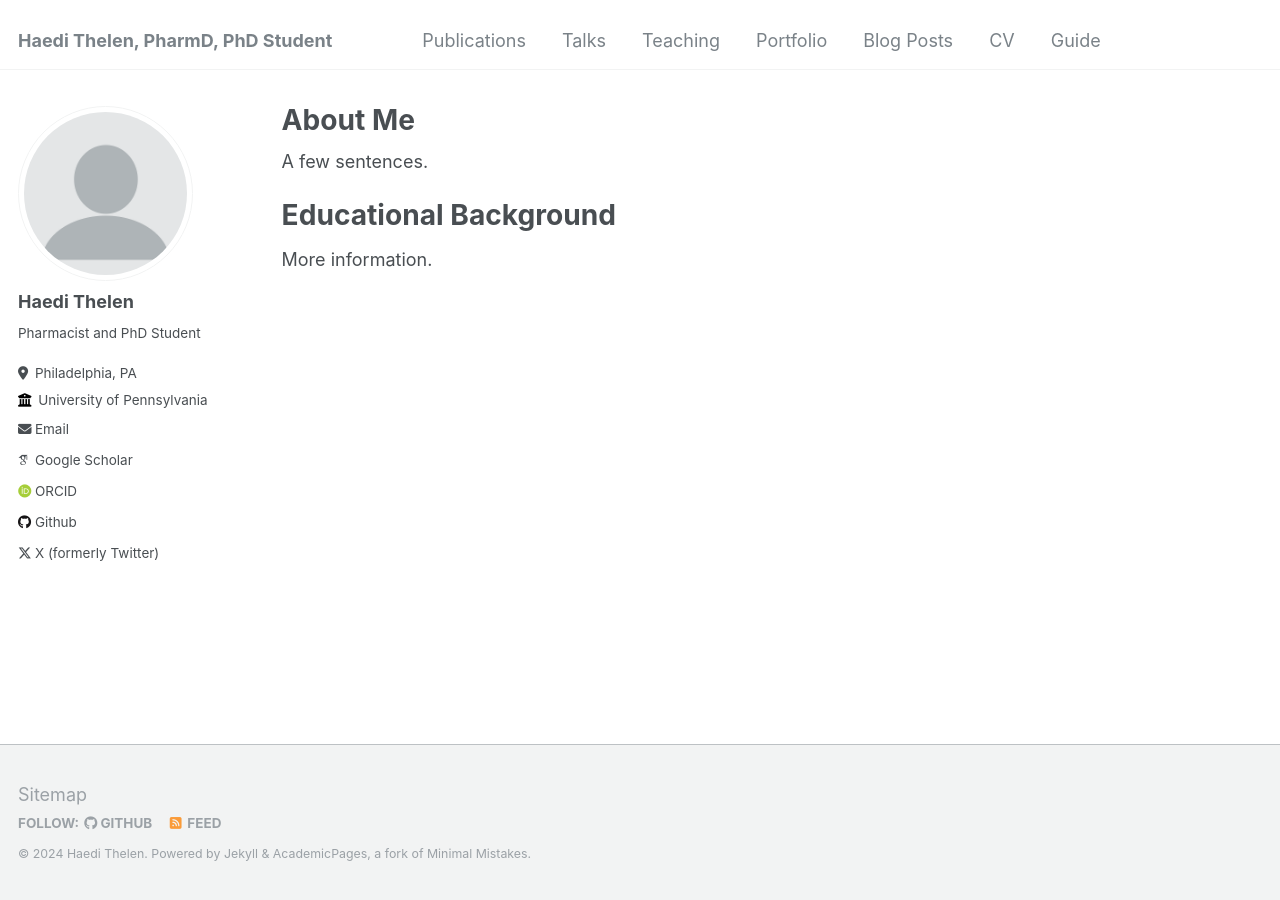
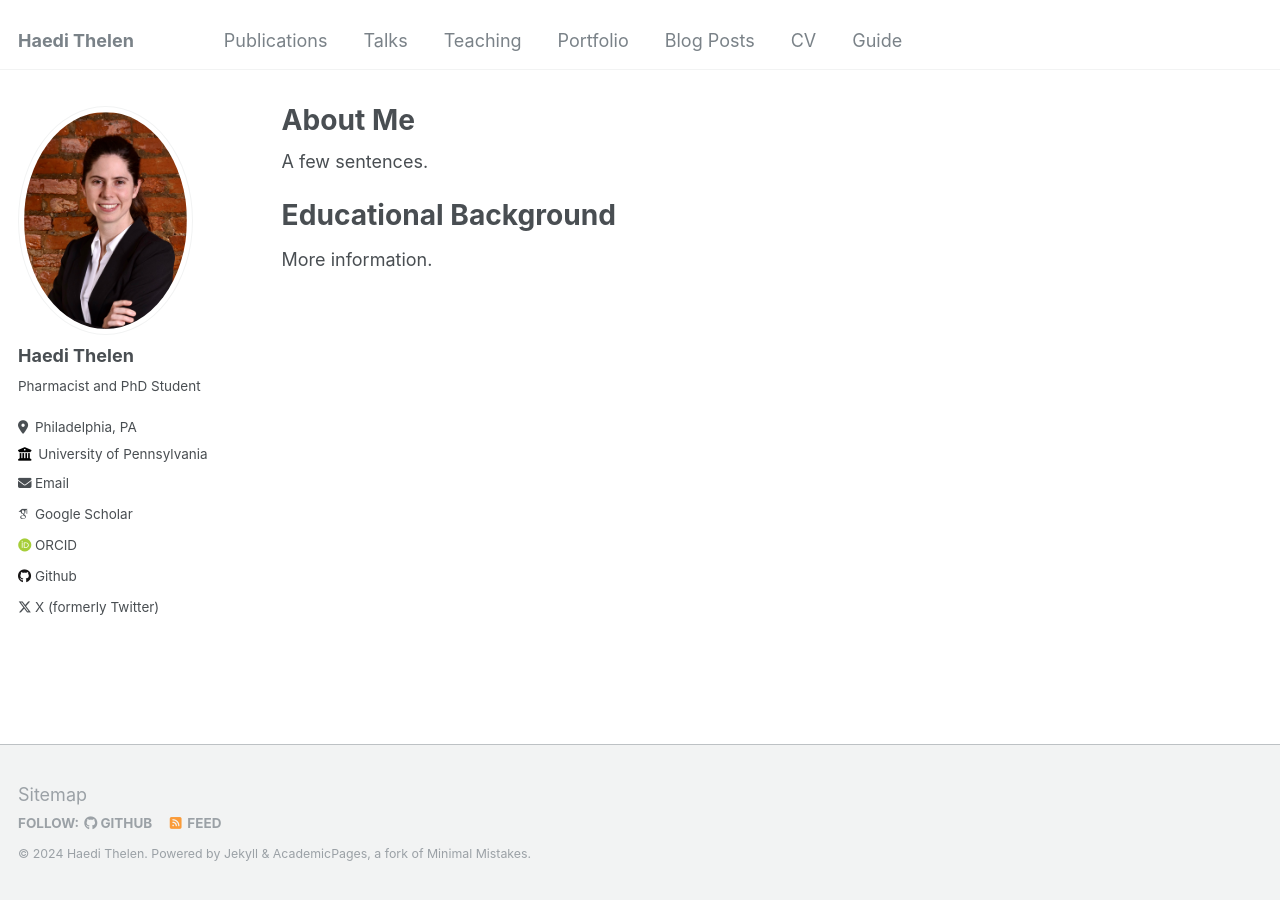
Before and after one commit to HaediThelen/HaediThelen.github.io, a Jekyll site: the page built from _pages/about.md, in a window 1280 px wide. Built offline with Jekyll 4.4.1, drawn with Linux system fonts in a browser that asks for light colours; some web fonts are replaced.

Commit message:
Update _config.yml

```diff
--- a/_config.yml
+++ b/_config.yml
@@ -8,7 +8,7 @@
 
 # Basic Site Settings
 locale                   : "en-US"
-title                    : "Haedi Thelen, PharmD, PhD Student"
+title                    : "Haedi Thelen"
 title_separator          : "-"
 name                     : &name "Haedi Thelen"
 description              : &description "personal description"
@@ -21,7 +21,7 @@ repository               : "academicpages/academicpages.github.io"
 #               Additional customization can be done by editing /_includes/author-profile.html
 author:
   # Biographic information
-  avatar           : "profile.png"
+  avatar           : "Thelen_Headshot.jpg"
   name             : "Haedi Thelen"
   pronouns         : # example: "she/her"
   bio              : "Pharmacist and PhD Student"
```
